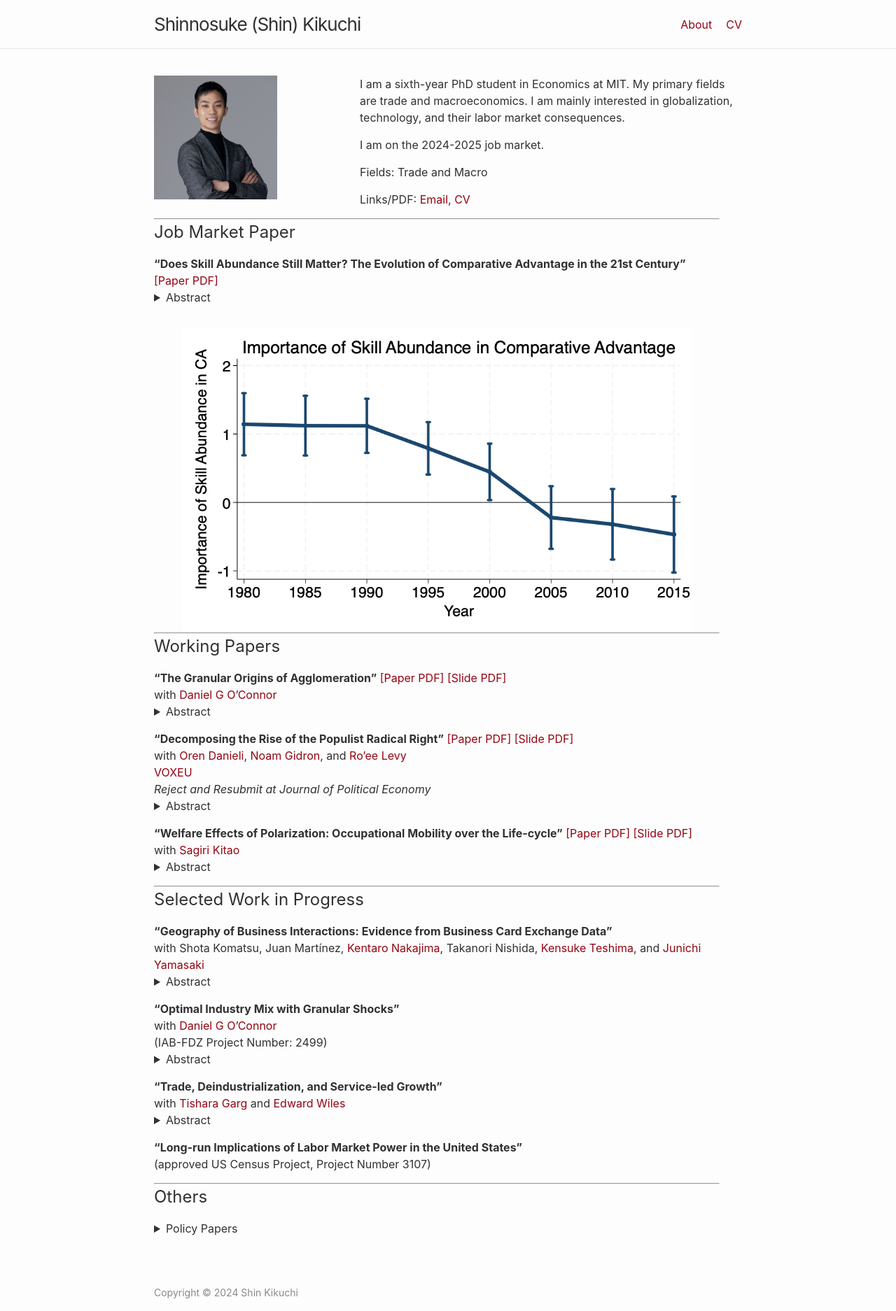
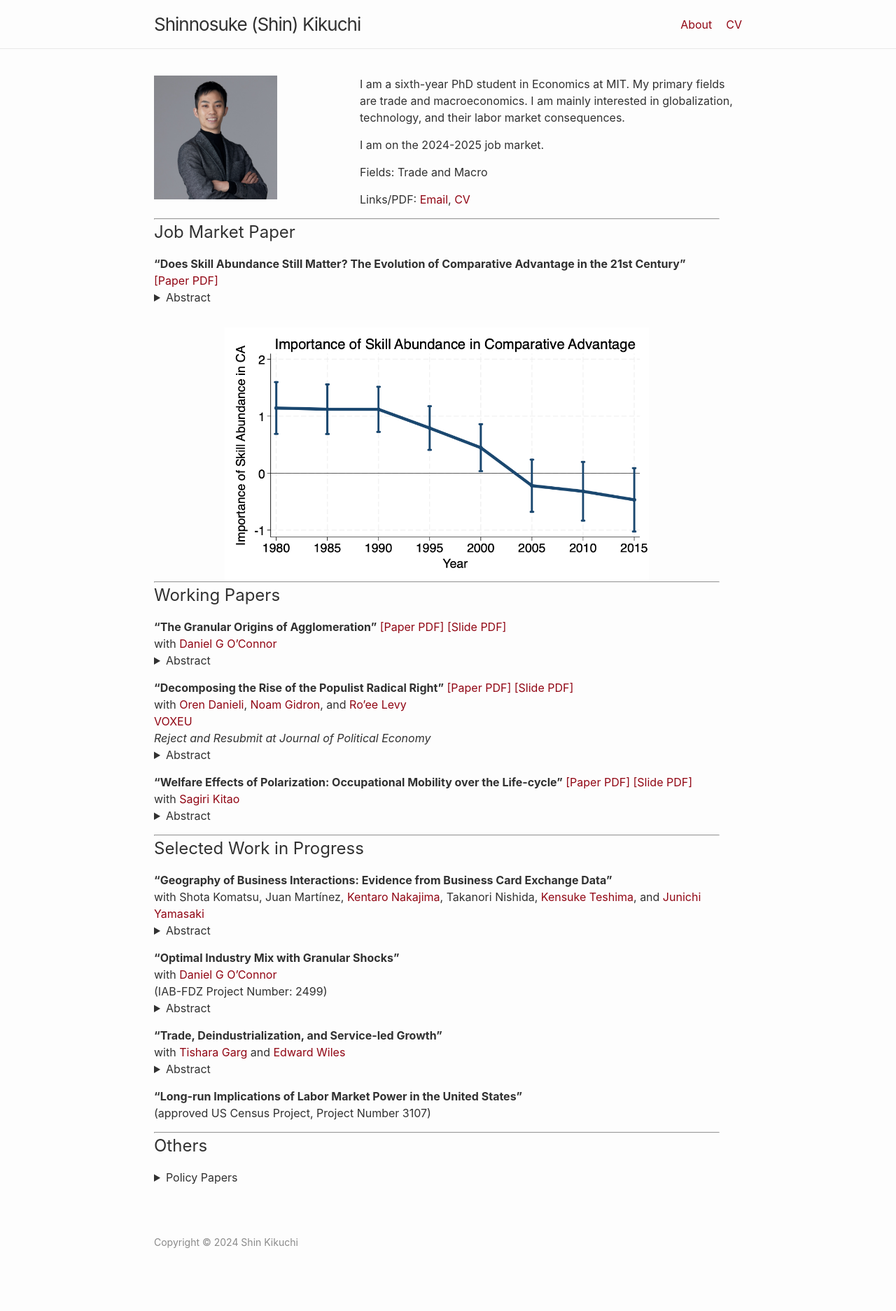
Before and after one commit to shinnkikuchi/shinnkikuchi.github.io, a Jekyll site: the page built from index.md, in a window 1280 px wide. Shown: the whole page at 70% size. Built offline with Jekyll 4.4.1, drawn with Linux system fonts in a browser that asks for light colours; after the commit the page ends 1802 px from its top, so only the background shows below that.

Commit message:
Update index.md

```diff
--- a/index.md
+++ b/index.md
@@ -16,7 +16,7 @@ title: Home
 </details>
 
 <div style="text-align: center;">
-  <img src="/files/research/grv_base_webpage.png" alt="Figure from Job Market Paper" style="max-width: 90%; height: auto; margin-top: 1rem;">
+  <img src="/files/research/grv_base_webpage.png" alt="Figure from Job Market Paper" style="max-width: 75%; height: auto; margin-top: 1rem;">
 </div>
 
 <hr>
```
